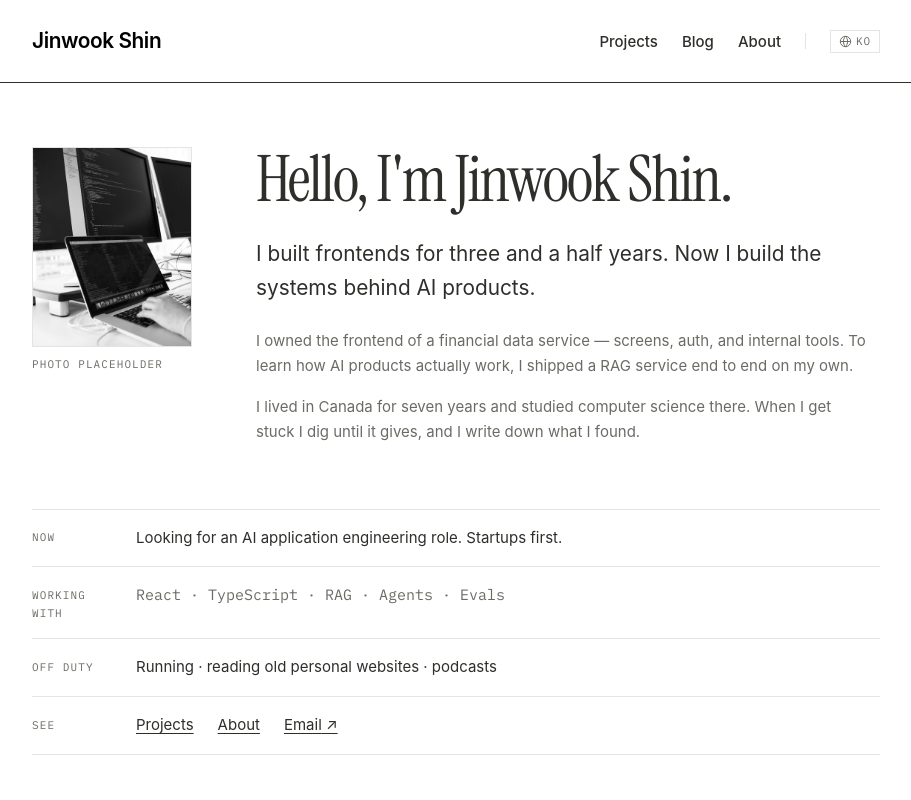
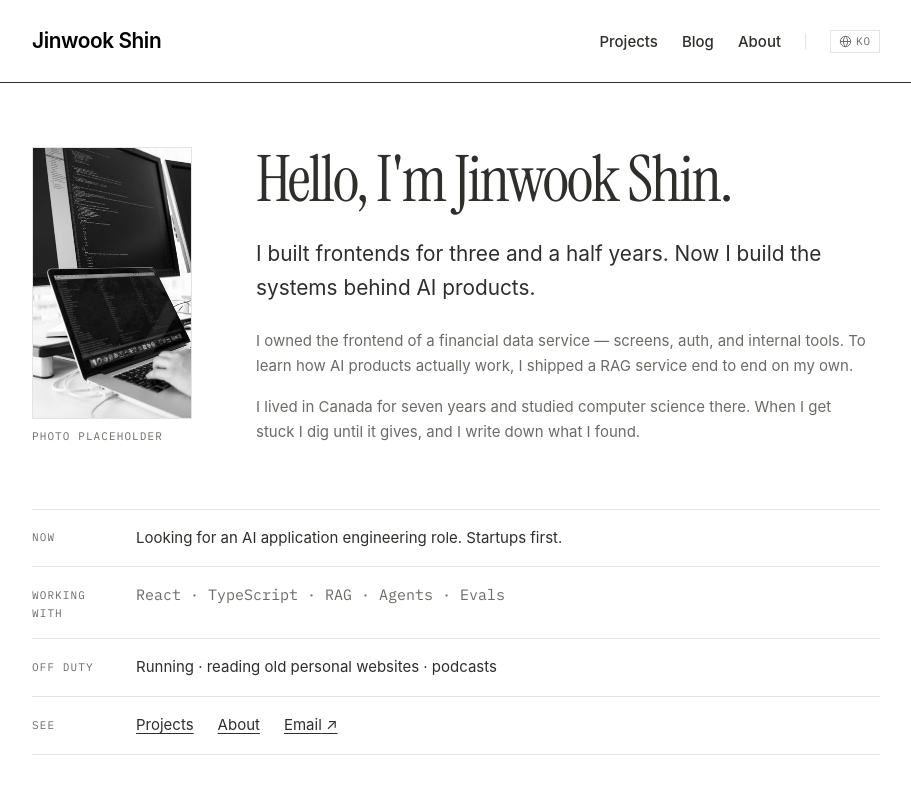
Before and after one commit to 7inug1/jinwookshin, a Next.js app: page /en in a window 1280 px wide. Shown: the top 800 px of the page, without its empty margins (184-1095 px from the left). Built offline with nearby package versions, Linux system fonts and the light colour scheme.

Commit message:
style(home): 사진 높이를 소개 글 높이에 맞춤
그리드 칸을 채우도록 figure를 늘리고 이미지가 남은 높이를 차지하게 했다.
좁은 화면에서는 위아래로 쌓이므로 4:5 비율을 유지한다.

```diff
--- a/app/[locale]/page.tsx
+++ b/app/[locale]/page.tsx
@@ -15,7 +15,7 @@ export default async function Home({ params }: { params: Promise<{ locale: Local
 
   return (
     <>
-      <section className="grid gap-gap-4 sm:grid-cols-[10rem_1fr] sm:gap-gap-5">
+      <section className="grid items-stretch gap-gap-4 sm:grid-cols-[10rem_1fr] sm:gap-gap-5">
         <Portrait locale={locale} />
 
         <div className="min-w-0">
--- a/components/portrait.tsx
+++ b/components/portrait.tsx
@@ -6,13 +6,13 @@ import type { Locale } from "@/content/i18n";
 export function Portrait({ locale }: { locale: Locale }) {
   if (site.photo) {
     return (
-      <figure className="m-0">
+      <figure className="m-0 flex flex-col sm:h-full">
         <img
           src={site.photo}
           alt={site.photoIsPlaceholder ? ui.photoCaption[locale] : `${site.name}`}
           width={320}
           height={400}
-          className="aspect-[4/5] w-full border border-rule object-cover grayscale"
+          className="aspect-[4/5] w-full border border-rule object-cover grayscale sm:aspect-auto sm:min-h-0 sm:grow"
         />
         {site.photoIsPlaceholder ? (
           <figcaption className="label mt-gap-1">{ui.photoCaption[locale]}</figcaption>
@@ -22,10 +22,11 @@ export function Portrait({ locale }: { locale: Locale }) {
   }
 
   return (
-    <figure className="m-0">
+    <figure className="m-0 flex flex-col sm:h-full">
       <svg
         viewBox="0 0 160 200"
-        className="block h-auto w-full text-ink"
+        preserveAspectRatio="xMidYMid slice"
+        className="block h-auto w-full text-ink sm:h-full sm:min-h-0 sm:grow"
         fill="currentColor"
         role="img"
         aria-label={ui.photoCaption[locale]}
```
